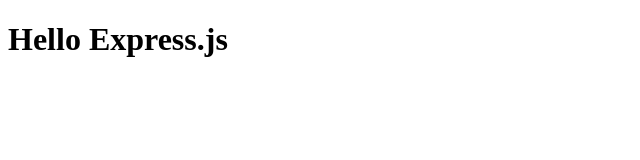
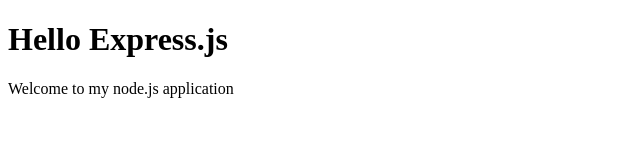
Before and after one commit to deanzaka/web-server, a website: page public/index.html in a window 1280 px wide. Shown: the whole page, without its empty margins (0-640 px from the left). Drawn offline with Linux system fonts and the light colour scheme.

Commit message:
Update index.html

```diff
--- a/public/index.html
+++ b/public/index.html
@@ -6,5 +6,8 @@
   </head>
   <body>
     <h1>Hello Express.js</h1>
+    <p>
+      Welcome to my node.js application
+    </p>
   </body>
 </html>
```
